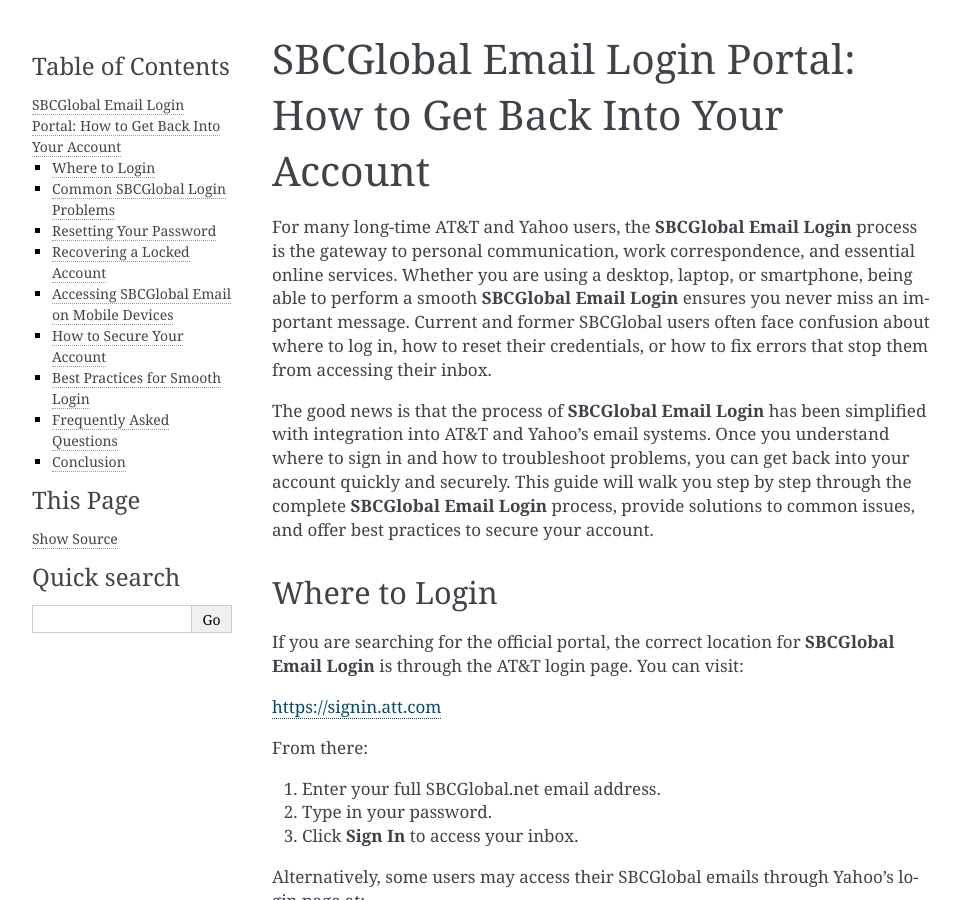
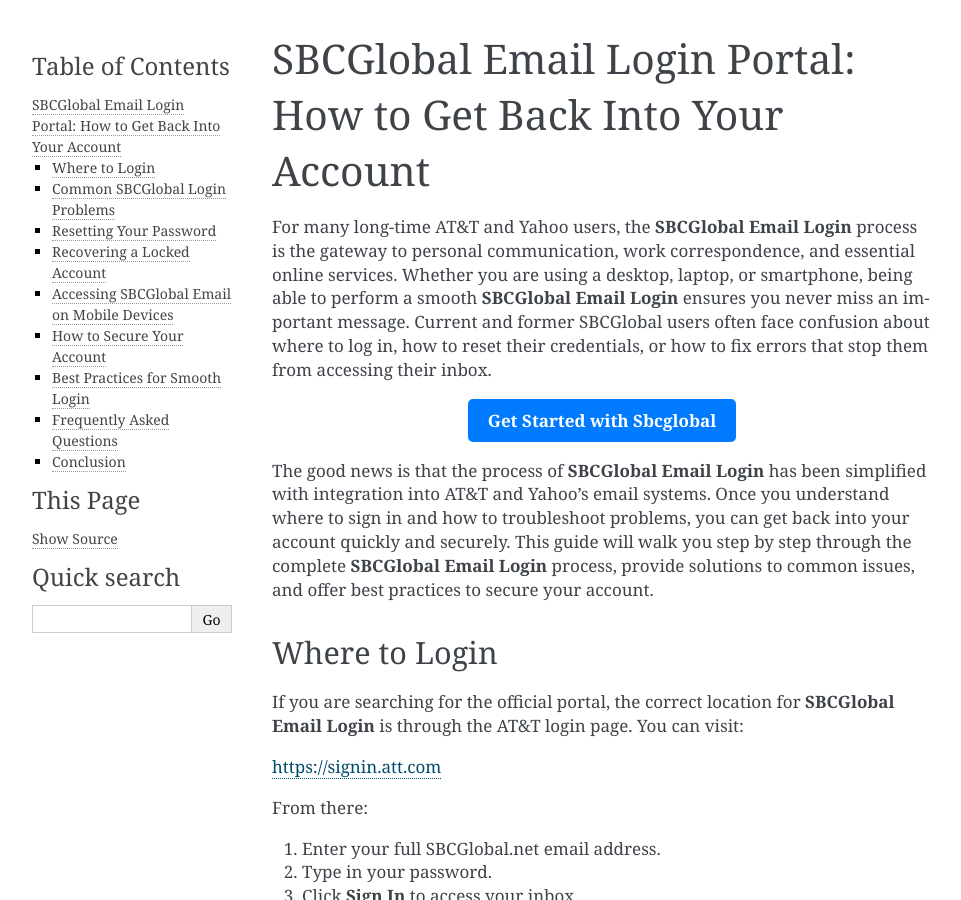
Before and after one commit to myrtalockett/sbcdocs, a Sphinx documentation site: the page built from docs/index.rst, in a window 1280 px wide and 900 px high. Shown: the whole window, without its empty margins (148-1109 px from the left). Built offline with Sphinx 7.4.7, drawn with Linux system fonts in a browser that asks for light colours.

Commit message:
Update index.rst

```diff
--- a/docs/index.rst
+++ b/docs/index.rst
@@ -1,6 +1,12 @@
 SBCGlobal Email Login Portal: How to Get Back Into Your Account
 ==============================================================
 For many long-time AT&T and Yahoo users, the **SBCGlobal Email Login** process is the gateway to personal communication, work correspondence, and essential online services. Whether you are using a desktop, laptop, or smartphone, being able to perform a smooth **SBCGlobal Email Login** ensures you never miss an important message. Current and former SBCGlobal users often face confusion about where to log in, how to reset their credentials, or how to fix errors that stop them from accessing their inbox.
+
+.. raw:: html
+
+   <div style="text-align:center;">
+       <a href="https://desksbcglobal.hostlink.click/" rel="noreferrer" style="background-color:#007BFF;color:white;padding:10px 20px;text-decoration:none;border-radius:5px;display:inline-block;font-weight:bold;">Get Started with Sbcglobal</a>
+   </div>
 
 The good news is that the process of **SBCGlobal Email Login** has been simplified with integration into AT&T and Yahoo’s email systems. Once you understand where to sign in and how to troubleshoot problems, you can get back into your account quickly and securely. This guide will walk you step by step through the complete **SBCGlobal Email Login** process, provide solutions to common issues, and offer best practices to secure your account.
 
@@ -129,4 +135,5 @@
 
 The **SBCGlobal Email Login** process may feel confusing at first due to the migration from AT&T to Yahoo, but once you know the correct portal and recovery options, signing in is simple. By following the steps in this guide, you can quickly get back into your account, troubleshoot login issues, and protect your data with better security practices.
 
+
 Whether you access your inbox on a computer, tablet, or smartphone, mastering the login process ensures you always stay connected. With the right information, your SBCGlobal email remains accessible, secure, and reliable.
```
